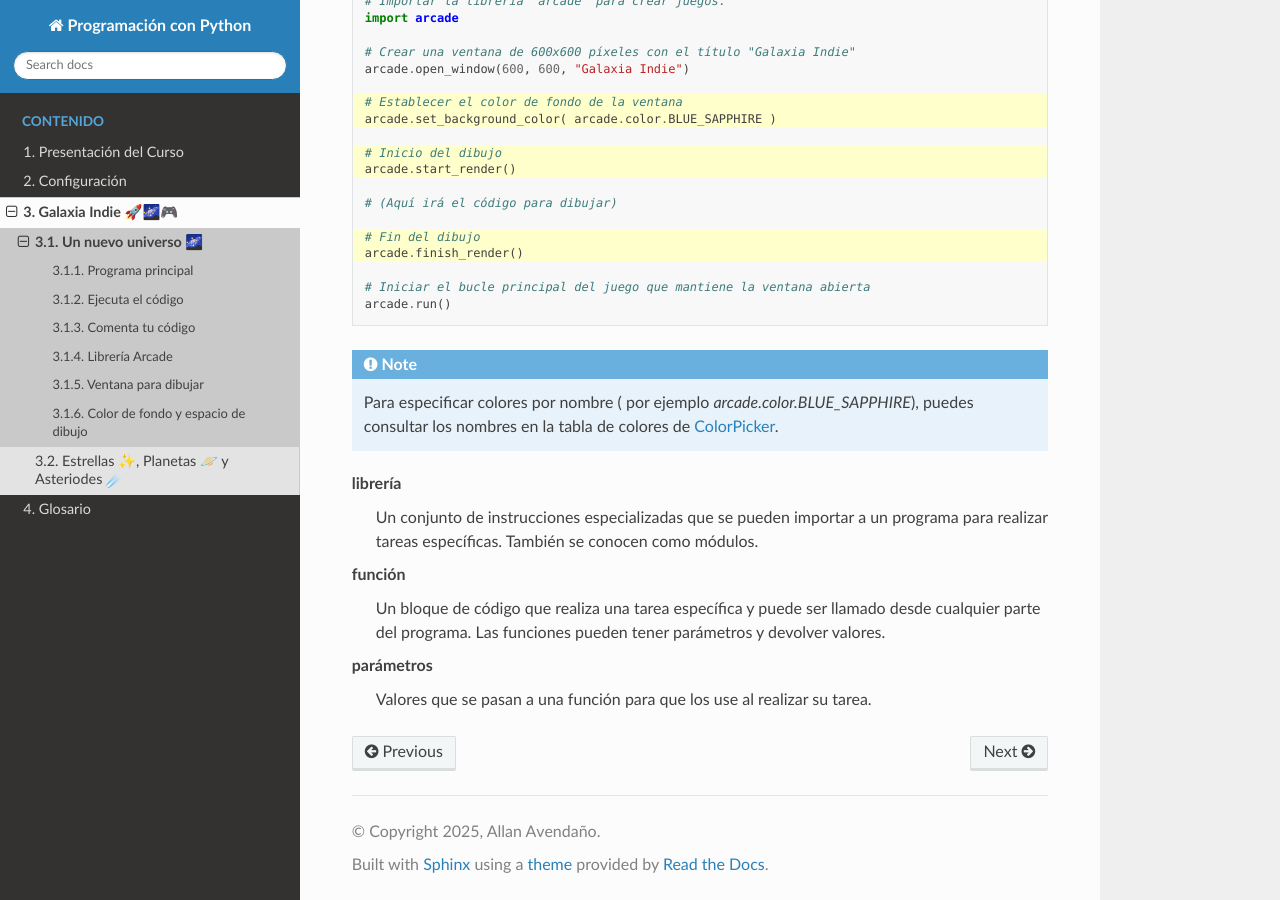
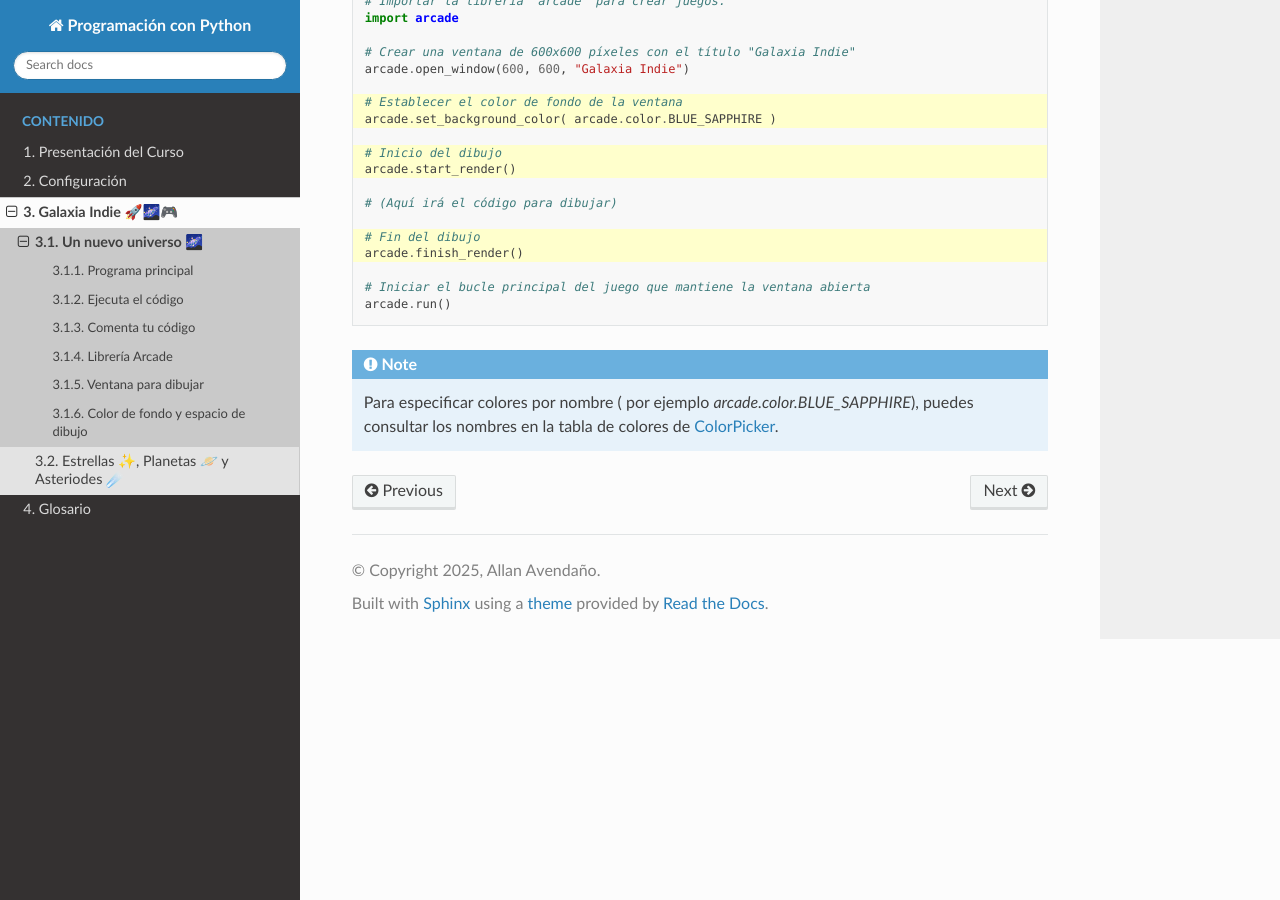
Before and after one commit to aavendan/programacion-python, a Sphinx documentation site: the page built from docs/source/sesiones/sesion01.rst, in a window 1280 px wide and 900 px high, scrolled down 3097 px. Built offline with Sphinx 7.4.7 and the Read the Docs theme 3.1.0, drawn with Linux system fonts in a browser that asks for light colours.

Commit message:
linking external glossary

```diff
--- a/docs/source/sesiones/sesion01.rst
+++ b/docs/source/sesiones/sesion01.rst
@@ -207,20 +207,3 @@ cuándo terminas de dibujar (**arcade.finish_render()**).
     ejemplo `arcade.color.BLUE_SAPPHIRE`), puedes
     consultar los nombres en la tabla de colores de
     `ColorPicker <https://www.webfx.com/web-design/color-picker/color-chart/>`_.
-
-
-.. glossary::
-
-    librería
-        Un conjunto de instrucciones especializadas que
-        se pueden importar a un programa para realizar
-        tareas específicas. También se conocen como módulos.
-
-    función
-        Un bloque de código que realiza una tarea específica
-        y puede ser llamado desde cualquier parte del programa.
-        Las funciones pueden tener parámetros y devolver valores.
-
-    parámetros
-        Valores que se pasan a una función para que los use
-        al realizar su tarea.
```
